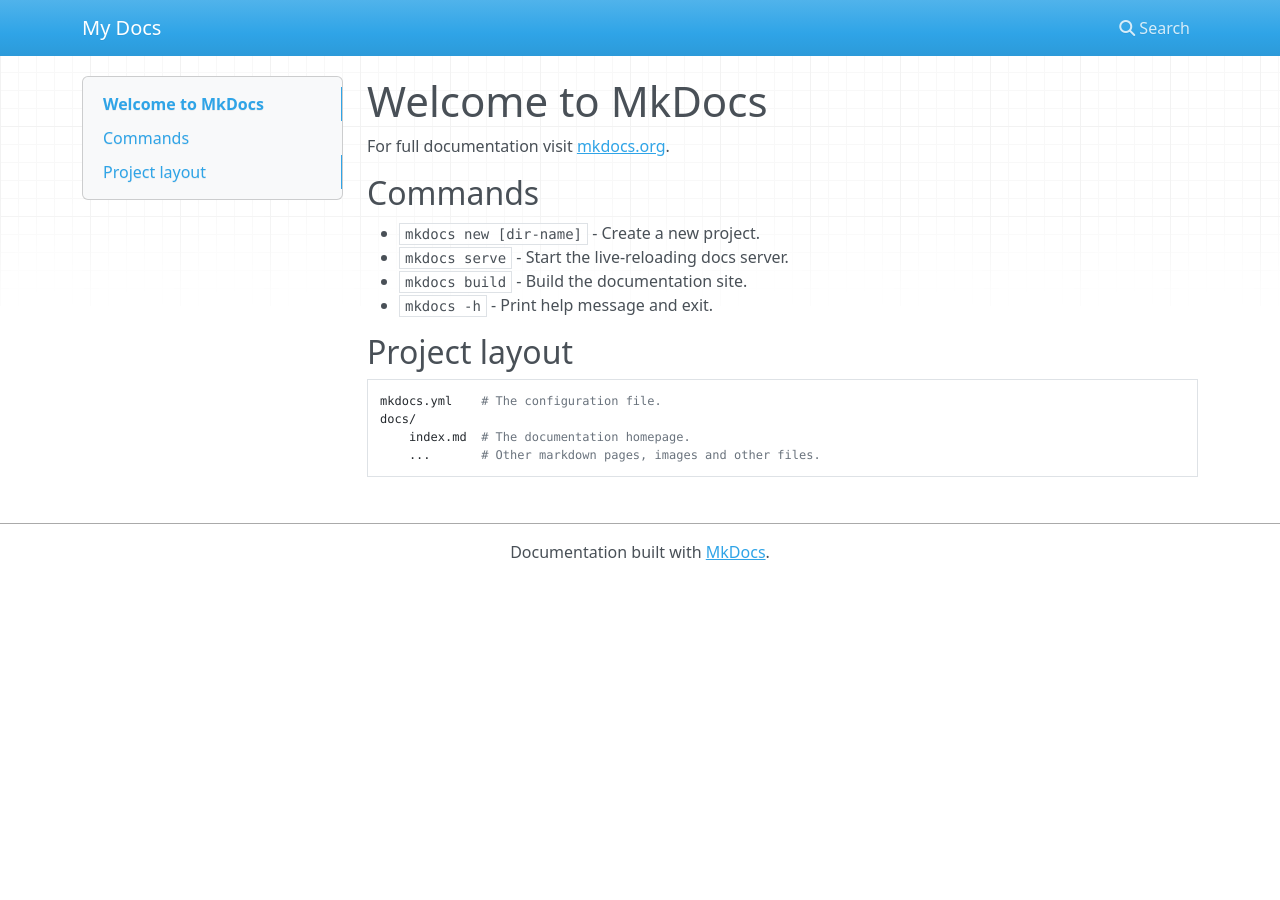
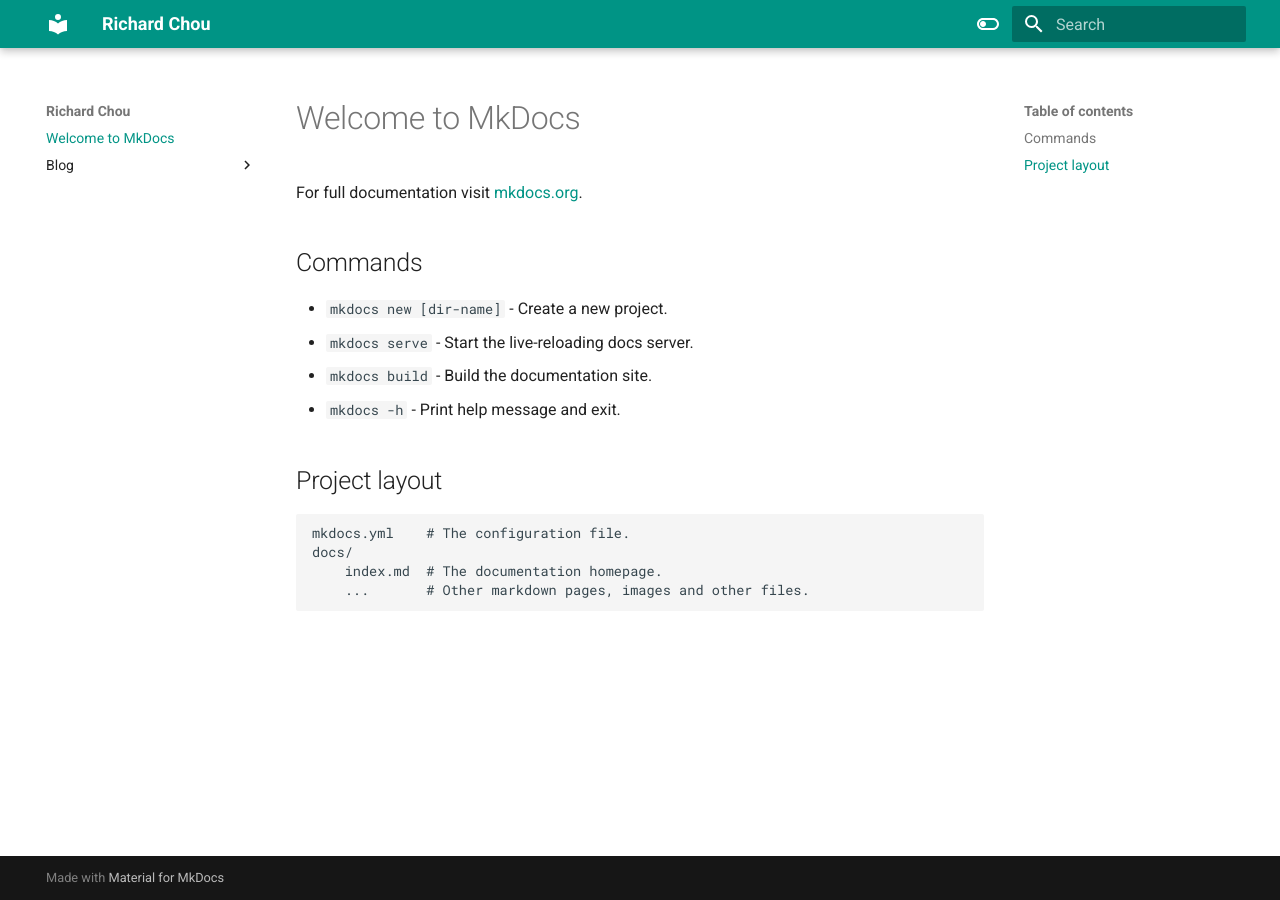
Before and after one commit to konami99/konami99.github.io, an MkDocs documentation site: the page built from docs/index.md, in a window 1280 px wide. Built offline with MkDocs 1.6.1 and Material for MkDocs 9.7.7, drawn with Linux system fonts in a browser that asks for light colours; nearby versions of some CDN libraries.

Commit message:
added theme

```diff
--- a/mkdocs.yml
+++ b/mkdocs.yml
@@ -1 +1,25 @@
-site_name: My Docs
+site_name: Richard Chou
+theme:
+  name: material
+plugins:
+  - blog
+  - search
+theme:
+  name: material
+  features:
+    - navigation.instant
+  language: en
+  palette:
+    - scheme: default
+      toggle:
+        icon: material/toggle-switch-off-outline
+        name: Switch to dark mode
+      primary: teal
+      accent: orange
+    - scheme: slate
+      toggle:
+        icon: material/toggle-switch
+        name: Switch to light mode
+      primary: teal
+      accent: lime
+site_url: https://konami99.github.io/
```
Also changed, not shown: docs/blog/index.md (added, +1 -0 lines).
